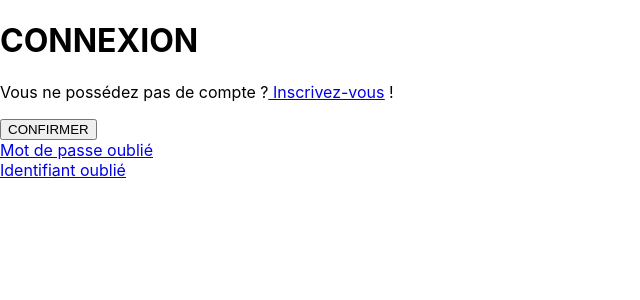
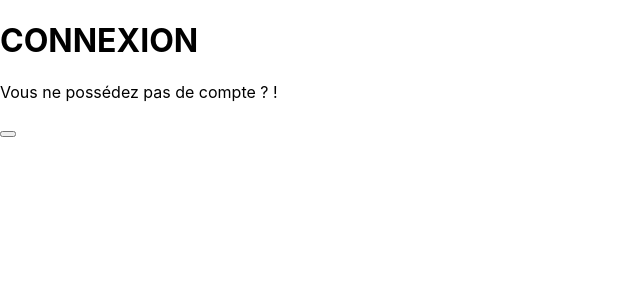
Before and after one commit to Nicolas-Calixte/projectBot, a React (Create React App) app: page /log-in in a window 1280 px wide. Shown: the top 300 px of the page, without its empty margins (0-640 px from the left). Built offline with nearby package versions, Linux system fonts and the light colour scheme.

Commit message:
fixs: fix some bugs and renamed some files

```diff
--- a/src/components/CreateAccountLine.js
+++ b/src/components/CreateAccountLine.js
@@ -1,12 +1,12 @@
 import React from "react"
 
-import LinkInitialComponent from "./primaryComponents/LinkInitialComponent"
+import mainLink from "./primaryComponents/mainLink"
 
 const CreateAccountLine = () => {
   return (
     <p>
       Vous ne possédez pas de compte ?
-      <LinkInitialComponent to="/sign-up" linkName=" Inscrivez-vous" /> !
+      <mainLink to="/sign-up" linkName=" Inscrivez-vous" /> !
     </p>
   )
 }
--- a/src/components/FormLogIn.js
+++ b/src/components/FormLogIn.js
@@ -2,7 +2,7 @@ import React from "react"
 import { Form } from "react-bootstrap"
 import mainFormGroup from "./primaryComponents/mainFormGroup"
 
-const InputLogInPage = () => {
+const FormLogIn = () => {
   return (
     <div>
       <Form variant="info">
@@ -24,4 +24,4 @@ const InputLogInPage = () => {
   )
 }
 
-export default InputLogInPage
+export default FormLogIn
--- a/src/components/LinkForgotEmail.js
+++ b/src/components/LinkForgotEmail.js
@@ -1,11 +1,9 @@
 import React from "react"
 
-import LinkInitialComponent from "./primaryComponents/LinkInitialComponent"
+import mainLink from "./primaryComponents/mainLink"
 
 const LinkForgotEmail = () => {
-  return (
-    <LinkInitialComponent to="/resetEmail" linkName="Identifiant oublié" />
-  )
+  return <mainLink to="/resetEmail" linkName="Identifiant oublié" />
 }
 
 export default LinkForgotEmail
--- a/src/components/LinkForgotPassword.js
+++ b/src/components/LinkForgotPassword.js
@@ -1,11 +1,9 @@
 import React from "react"
 
-import LinkInitialComponent from "./primaryComponents/LinkInitialComponent"
+import mainLink from "./primaryComponents/mainLink"
 
 const LinkForgotPassword = () => {
-  return (
-    <LinkInitialComponent to="/resetPassword" linkName="Mot de passe oublié" />
-  )
+  return <mainLink to="/resetPassword" linkName="Mot de passe oublié" />
 }
 
 export default LinkForgotPassword
--- a/src/components/primaryComponents/ButtonConfirm.js
+++ b/src/components/primaryComponents/ButtonConfirm.js
@@ -3,12 +3,12 @@ import { Button } from "react-bootstrap"
 import { Link } from "react-router-dom"
 
 const ButtonConfirm = (props) => {
-  const { to, onClick } = props
+  const { to, onClick, btnName } = props
 
   return (
     <Link to={to}>
       <Button variant="info" onClick={onClick}>
-        CONFIRMER
+        {btnName}
       </Button>
     </Link>
   )
--- a/src/components/primaryComponents/LinkInitialComponent.js
+++ b/src/components/primaryComponents/mainLink.js
@@ -3,7 +3,7 @@ import React from "react"
 import { Link } from "react-router-dom"
 import { NavLink } from "react-bootstrap"
 
-const LinkInitialComponent = (props) => {
+const mainLink = (props) => {
   const { to, linkName } = props
 
   return (
@@ -13,4 +13,4 @@ const LinkInitialComponent = (props) => {
   )
 }
 
-export default LinkInitialComponent
+export default mainLink
--- a/src/pages/LogInPage.js
+++ b/src/pages/LogInPage.js
@@ -1,16 +1,16 @@
 import React from "react"
 
 import ConnexionTitle from "../components/ConnexionTitle"
+import FormLogIn from "../components/FormLogIn"
+import CreateAccountLine from "../components/CreateAccountLine"
 import ButtonLogIn from "../components/ButtonLogIn"
-import CreateAccountLine from "../components/CreateAccountLine"
 import LinksLogInPage from "../components/LinksLogInPage"
-import mainFormGroup from "../components/primaryComponents/mainFormGroup"
 
 const LogInPage = () => {
   return (
     <div>
       <ConnexionTitle />
-      <mainFormGroup />
+      <FormLogIn />
       <CreateAccountLine />
       <ButtonLogIn />
       <LinksLogInPage />
```
Also changed, not shown: src/setupTests.js (+1 -1 lines), .eslintrc.js, 1 other file (tests, documents, lock files or other folders).
